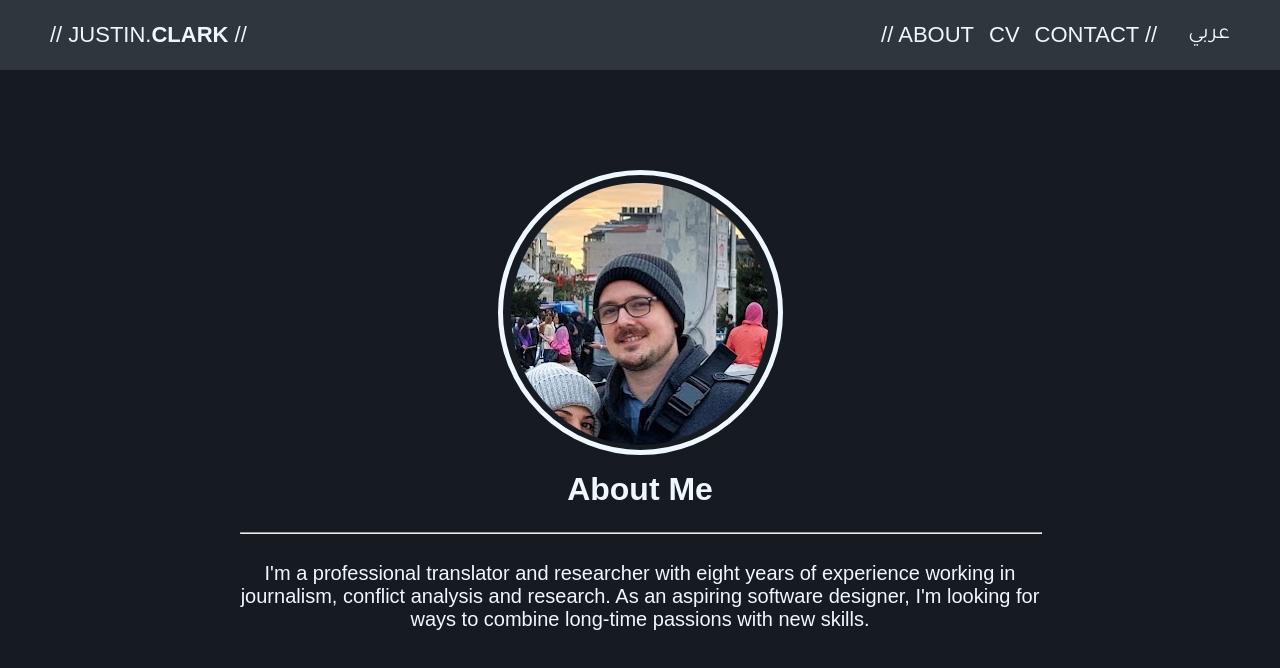
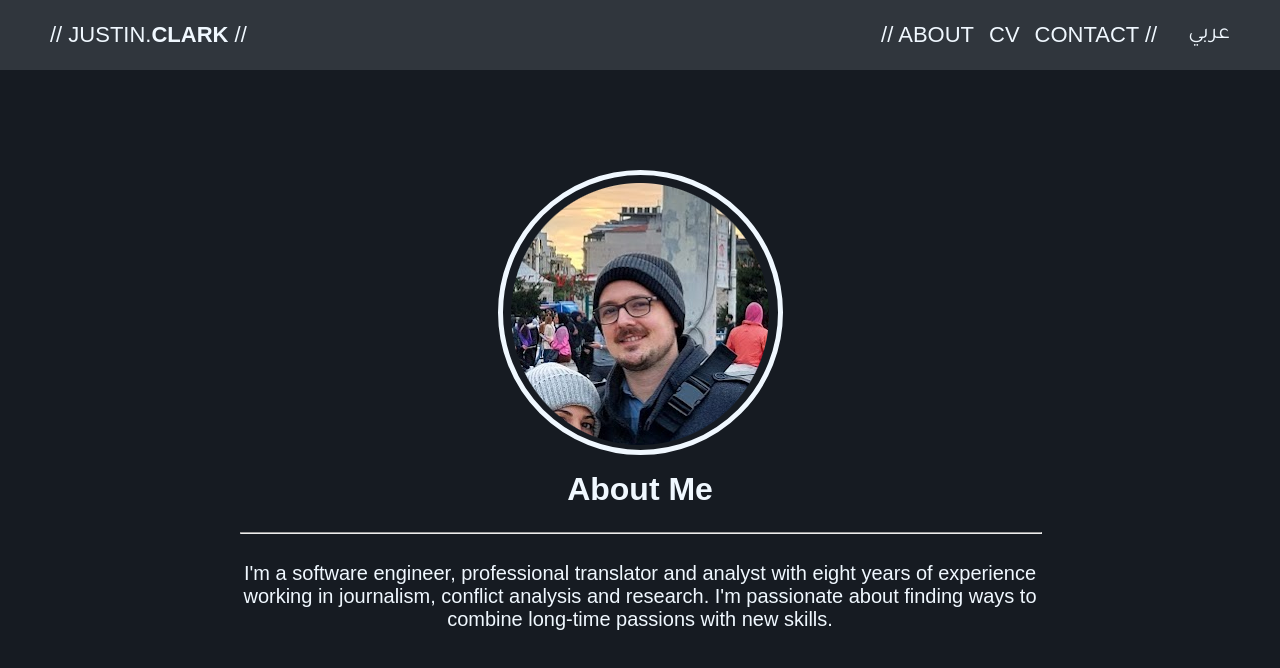
Before and after one commit to jclark1913/personal-website, a plain HTML site: page about.html in a window 1280 px wide. Drawn offline with Linux system fonts and the light colour scheme; a script that the page names is missing.

Commit message:
Update language in bio/about-me

```diff
--- a/about.html
+++ b/about.html
@@ -28,7 +28,7 @@
       <img class="personal-photo" src="./images/personalphoto.png">
       <h1 class="about-title">About Me</h1>
       <hr class="break">
-      <p class="bio">I'm a professional translator and researcher with eight years of experience working in journalism, conflict analysis and research. As an aspiring software designer, I'm looking for ways to combine long-time passions with new skills.</p>
+      <p class="bio">I'm a software engineer, professional translator and analyst with eight years of experience working in journalism, conflict analysis and research. I'm passionate about finding ways to combine long-time passions with new skills.</p>
       </div>
     </div>
   </div>
```
Also changed, not shown: index.html (+1 -1 lines).
